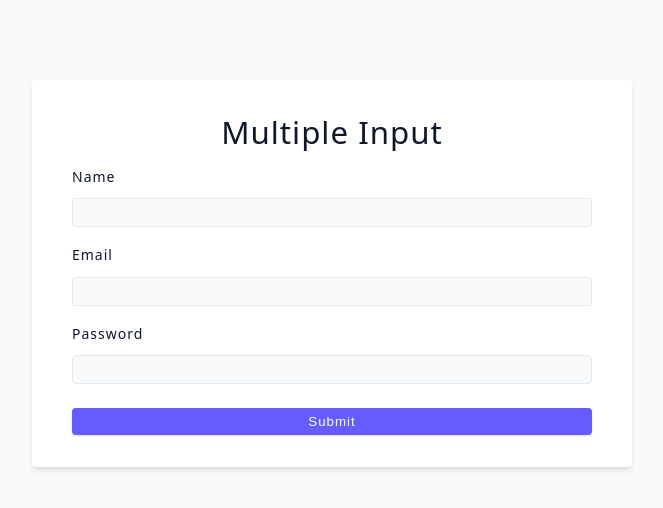
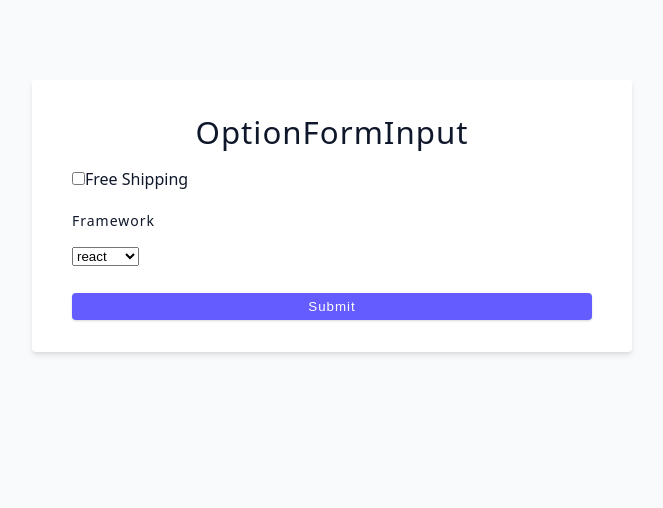
Before and after one commit to ksanjaykumar1/react-18-tutorial, a React (Vite) app in the folder advance-react/: page / in a window 1280 px wide. Shown: the top 508 px of the page, without its empty margins (308-971 px from the left). Built offline with nearby package versions, Linux system fonts and the light colour scheme.

Commit message:
form different input method

```diff
--- a/advance-react/src/App.jsx
+++ b/advance-react/src/App.jsx
@@ -1,9 +1,9 @@
-import MultipleInput from './my-code/forms/MultipleInput';
+import OptionFormInput from './my-code/forms/OptionFormInput';
 
 function App() {
   return (
     <div className='container'>
-      <MultipleInput />
+      <OptionFormInput />
     </div>
   );
 }
--- /dev/null
+++ b/advance-react/src/my-code/forms/OptionFormInput.jsx
@@ -0,0 +1,44 @@
+import { useState } from 'react';
+
+function OptionFormInput() {
+  const [shipping, setShipping] = useState(false);
+  const frameworks = ['react', 'angular', 'vue', 'svelte'];
+  const [framework, setFramework] = useState('react');
+  return (
+    <form className='form'>
+      <h3>OptionFormInput</h3>
+      <div className='form-row' style={{ textAlign: 'left' }}>
+        <input
+          type='checkbox'
+          value={shipping}
+          id='shipping'
+          name='shipping'
+          onChange={() => {
+            setShipping(!shipping);
+          }}
+        />
+        <label htmlFor='shipping'>Free Shipping</label>
+      </div>
+      <div className='form-row' style={{ textAlign: 'left' }}>
+        <label htmlFor='framework' className='form-label'>
+          Framework
+        </label>
+        <select
+          name='framework'
+          id='framework'
+          value={framework}
+          onChange={(e) => setFramework(e.target.value)}
+        >
+          {frameworks.map((framework) => {
+            return <option key={framework}>{framework}</option>;
+          })}
+        </select>
+      </div>
+      <button type='submit' className='btn btn-block'>
+        submit
+      </button>
+    </form>
+  );
+}
+
+export default OptionFormInput;
```
